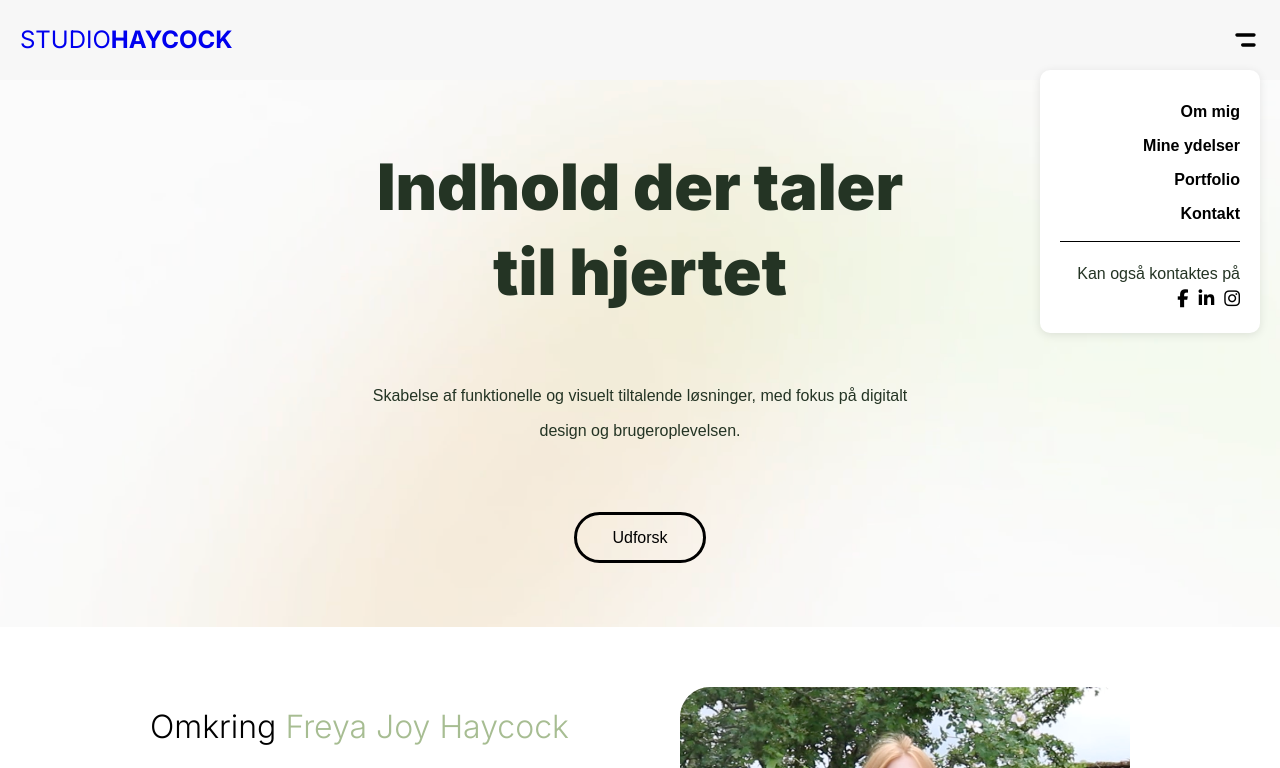
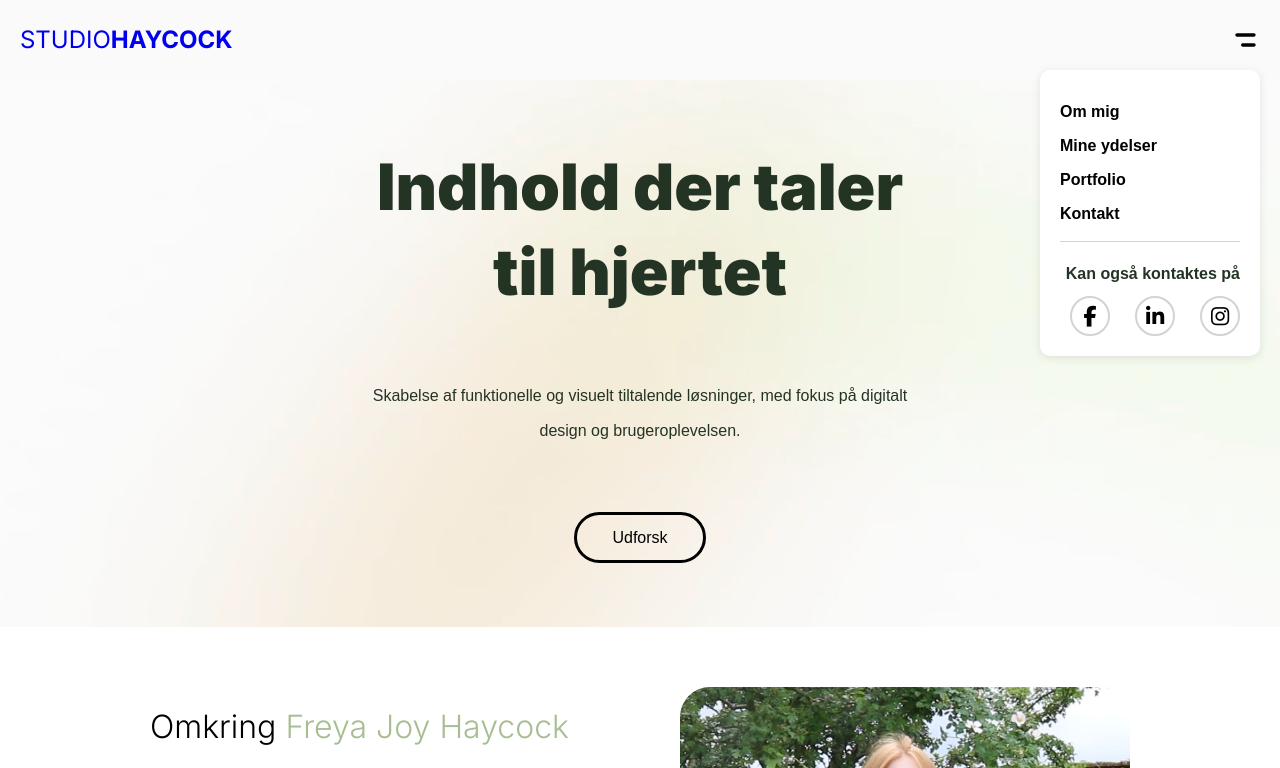
Before and after one commit to Simon1037/Freya-Portfolio, a plain HTML site: page index.html in a window 1280 px wide. Both pictures are taken after a click on the element 1245 px from the left and 40 px from the top of the page. Shown: the top 768 px of the page. Drawn offline with Linux system fonts and the light colour scheme.

Commit message:
style på nav

```diff
--- a/assets/css/style.css
+++ b/assets/css/style.css
@@ -113,6 +113,7 @@ header {
   align-items: center;
   padding: 20px;
   box-shadow: 0 1px 5px rgba(0, 0, 0, 0.1);
+  background: rgba(255, 255, 255, 0.362);
 }
 
 header h2 {
@@ -142,12 +143,14 @@ header h2 span {
   border-radius: 10px;
   display: none;
   text-align: right;
+  font-weight: 600;
 }
 
 .menu ul {
   list-style: none;
   padding: 0;
   margin: 0;
+  text-align: left;
 }
 
 .menu ul li {
@@ -161,7 +164,7 @@ header h2 span {
 }
 
 .seperator {
-  border-top: 1px solid var(--color-2);
+  border-top: 1px solid lightgrey;
   margin: 15px 0;
 }
 
@@ -169,17 +172,30 @@ header h2 span {
   margin-top: 20px;
 }
 
+.socials p{
+  margin-bottom: 10px;
+}
+
 .social-icons {
   display: flex;
-  justify-content: flex-end;
+  justify-content: center;
+  gap: 15px;
 }
 
 .social-icon {
-  font-size: 18px;
+  font-size: 1.3rem;
   margin-left: 10px;
   color: var(--color-2);
   text-decoration: none;
   transition: color 0.3s ease;
+  display: flex;
+  align-items: center;
+  justify-content: center;
+  width: 40px;
+  height: 40px;
+  border-radius: 50%;
+  border: 2px solid lightgrey;
+  font-weight: 600;
 }
 
 .social-icon:hover {
@@ -193,43 +209,7 @@ header h2 span {
 .menu-open {
   display: block;
 }
-/*
-.nav-bar {
-  background-color: var(--color-4);
-  height: 55px;
-  border-bottom: 1px solid var(--color-6);
-}
 
-.main-nav {
-  display: flex;
-  justify-content: space-between;
-  align-items: center;
-  padding: 0 30px;
-}
-.main-nav h2 {
-  color: var(--color-1);
-}
-
-.main-nav span:first-of-type {
-  font-weight: 900;
-  color: var(--color-1);
-}
-
-.nav-wrapper{
-  display: flex;
-  justify-content: space-between;
-  align-items: center;
-  gap: 20px;
-  transition: background-color 0.2s ease;
-  background-color: var(--color-5);
-  position: relative;
-  top: 0;
-  z-index: 0;
-}
-
-.hamburger {
-  cursor: pointer;
-} */
 /* MARK: Main */
 
 .wrapper {
```
